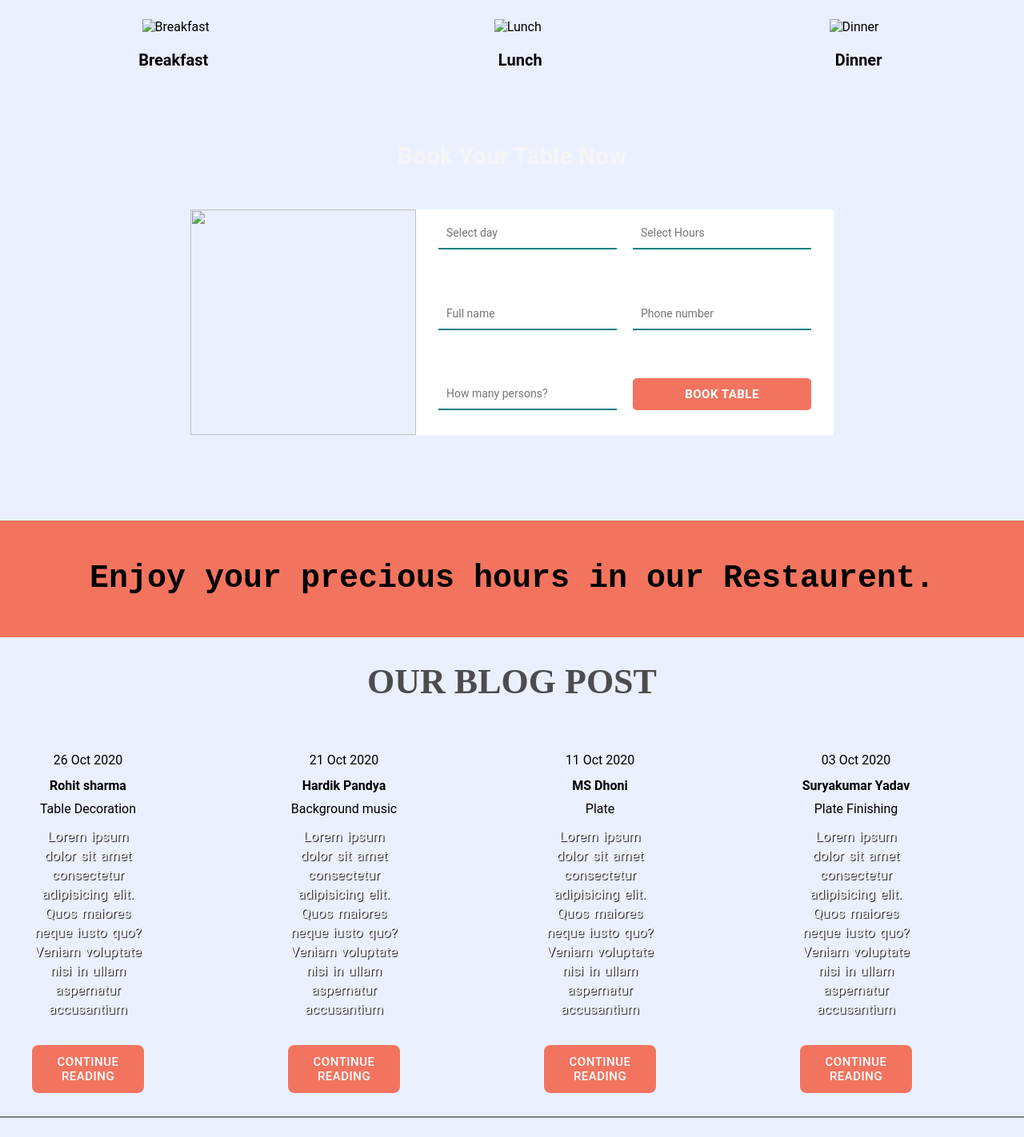
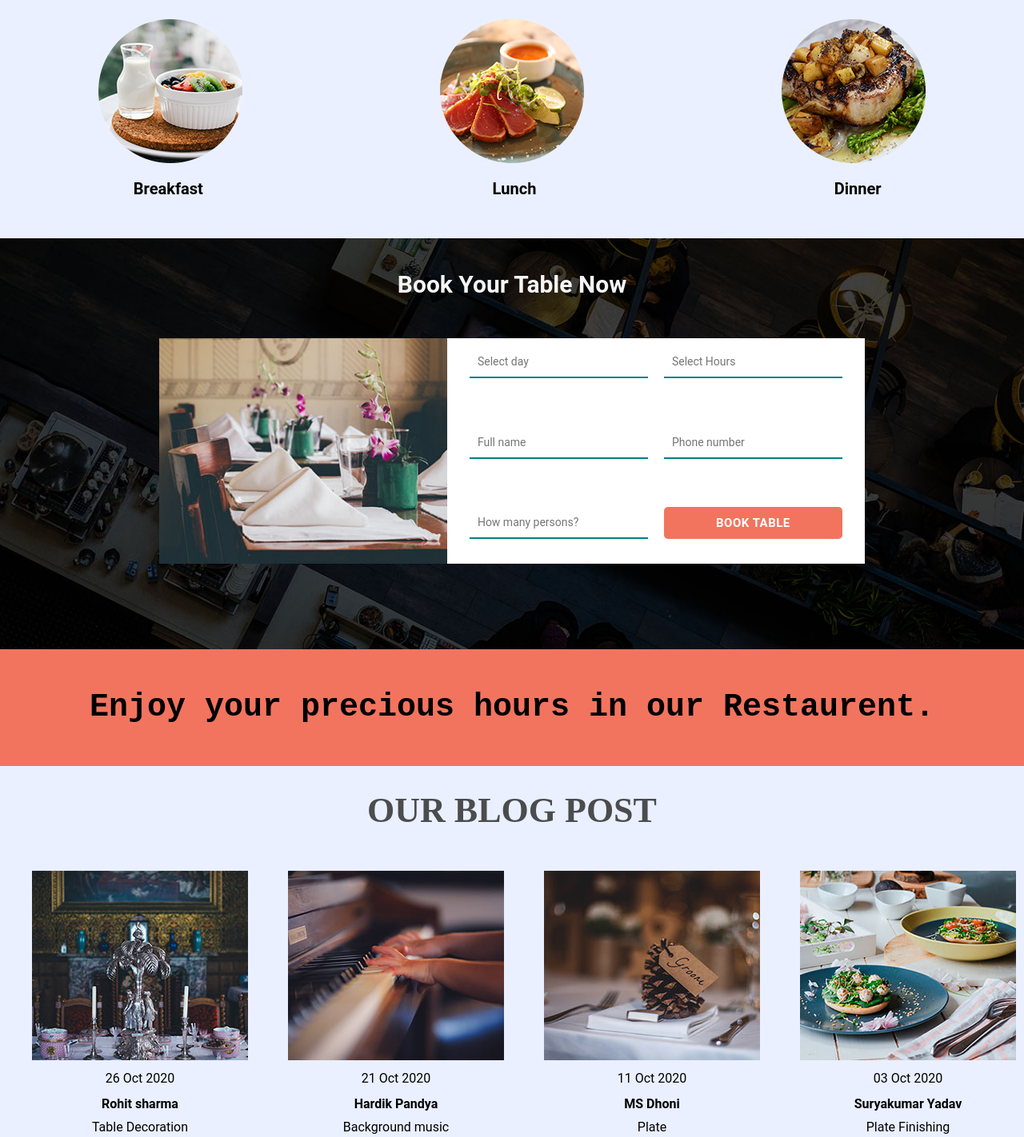
Before and after one commit to VIREN2779/restaurants-booking-table, a website: page public/my.html in a window 1280 px wide. Shown: the part 700-2122 px from the top of the page at 80% size. Drawn offline with Linux system fonts and the light colour scheme.

Commit message:
fix(css): update image paths to relative URLs for consistency

```diff
--- a/public/my.css
+++ b/public/my.css
@@ -41,7 +41,7 @@ nav .menu a{
 #upper-main-section{
     height: 218px;
     padding: 180px 0px;
-    background: url(./img/banner-bg.jpg);
+    background: url(img/banner-bg.jpg);
     background-repeat: no-repeat;
     background-size: cover;
     background-position: center center;
@@ -116,7 +116,7 @@ display: inline-block;
 
 section#book-table {
     /* padding: 80px 0px; */
-    background-image: url(./img/book-bg.jpg);
+    background-image: url(img/book-bg.jpg);
     background-repeat: no-repeat;
     background-size: cover;
     background-position: center center;
--- a/public/my.html
+++ b/public/my.html
@@ -53,7 +53,7 @@
     #upper-main-section {
         height: 218px;
         padding: 180px 0px;
-        background: url(./public/img/banner-bg.jpg);
+        background: url(img/banner-bg.jpg);
         background-repeat: no-repeat;
         background-size: cover;
         background-position: center center;
@@ -134,7 +134,7 @@
     /* --------------------------------------------------------------------------------------------------------------------------------- */
     section#book-table {
         /* padding: 80px 0px; */
-        background-image: url(./public/img/book-bg.jpg);
+        background-image: url(img/book-bg.jpg);
         background-repeat: no-repeat;
         background-size: cover;
         background-position: center center;
@@ -390,21 +390,21 @@
             <div class="row">
                 <div class="Breakfast">
                     <div class="service-item">
-                        <img src="./public/img/cook_breakfast.png" alt="Breakfast">
+                        <img src="img/cook_breakfast.png" alt="Breakfast">
                         <h4 style="margin-left: -6px; margin-top: 20px; font-size: 20px;">Breakfast</h4>
                         </a>
                     </div>
                 </div>
                 <div class="Lunch">
                     <div class="service-item">
-                        <img src="./public/img/cook_lunch.png" alt="Lunch">
+                        <img src="img/cook_lunch.png" alt="Lunch">
                         <h4 style="margin-left: 6px; margin-top: 20px; font-size: 20px;">Lunch</h4>
                         </a>
                     </div>
                 </div>
                 <div class="Dinner">
                     <div class="service-item">
-                        <img src="./public/img/cook_dinner.png" alt="Dinner">
+                        <img src="img/cook_dinner.png" alt="Dinner">
                         <h4 style="margin-left: 11px; margin-top: 20px; font-size: 20px;">Dinner</h4>
                         </a>
                     </div>
@@ -423,7 +423,7 @@
 
 
                 <div class="book-image"></div>
-                <img src="./public/img/book_left_image.jpg" height="282px" alt="">
+                <img src="img/book_left_image.jpg" height="282px" alt="">
                 <div class="book-right">
                     <form class="book-content" id="bookForm">
 
@@ -484,7 +484,7 @@
             <div class="row">
                 <div class="col-md-6">
                     <div class="blog-post">
-                        <img src="./public/img/blog_post_01.jpg" alt="">
+                        <img src="img/blog_post_01.jpg" alt="">
                         <div class="date" style="margin-top: 13px; margin-bottom: 13px;"> 26 Oct 2020</div>
                         <div class="right-content">
                             <h4 style="margin-top: 10px; margin-bottom: 10px;">Rohit sharma</h4>
@@ -501,7 +501,7 @@
                 </div>
                 <div class="col-md-6">
                     <div class="blog-post">
-                        <img src="./public/img/blog_post_02.jpg" alt="">
+                        <img src="img/blog_post_02.jpg" alt="">
                         <div class="date" style="margin-top: 13px; margin-bottom: 13px;">21 Oct 2020</div>
                         <div class="right-content">
                             <h4 style="margin-top: 10px; margin-bottom: 10px;">Hardik Pandya</h4>
@@ -518,7 +518,7 @@
                 </div>
                 <div class="col-md-6">
                     <div class="blog-post">
-                        <img src="./public/img/blog_post_03.jpg" alt="">
+                        <img src="img/blog_post_03.jpg" alt="">
                         <div class="date" style="margin-top: 13px; margin-bottom: 13px;">11 Oct 2020</div>
                         <div class="right-content">
                             <h4 style="margin-top: 10px; margin-bottom: 10px;">MS Dhoni</h4>
@@ -535,7 +535,7 @@
                 </div>
                 <div class="col-md-6">
                     <div class="blog-post">
-                        <img src="./public/img/blog_post_04.jpg" alt="">
+                        <img src="img/blog_post_04.jpg" alt="">
                         <div class="date" style="margin-top: 13px; margin-bottom: 13px;">03 Oct 2020</div>
                         <div class="right-content">
                             <h4 style="margin-top: 10px; margin-bottom: 10px;">Suryakumar Yadav</h4>
```
